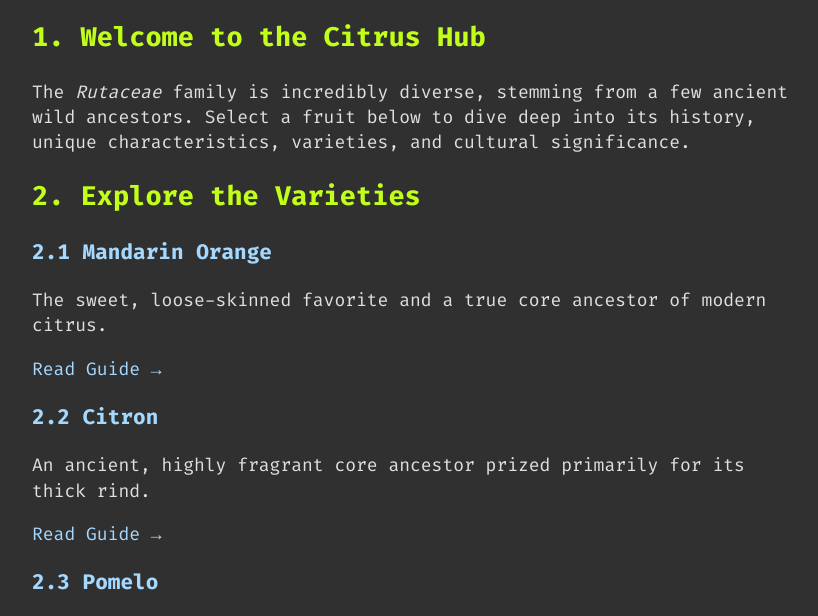
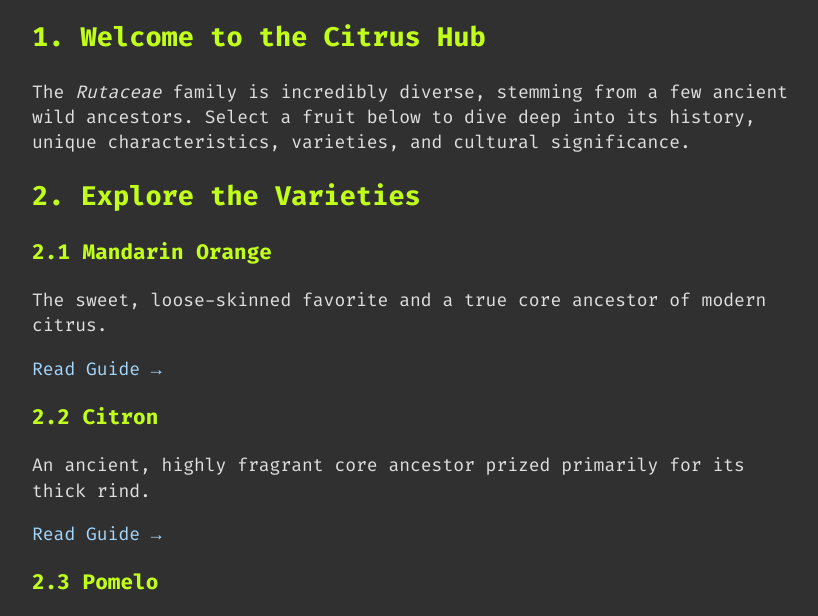
Before and after one commit to myseq/orange, a plain HTML site: page oranges.html in a window 1280 px wide. Shown: the part 152-768 px from the top of the page, without its empty margins (230-1048 px from the left). Drawn offline with Linux system fonts and the light colour scheme.

```diff
--- a/styles.css
+++ b/styles.css
@@ -27,8 +27,8 @@
 h3::before { content: counter(h2-count) "." counter(h3-count) " "; }
 
 h1, strong { color: #FFD800; /* Sunglow */ }
-h2         { color: #C1FE1A; /* chartreuse */ }
-h3, a      { color: #A4D8FF /* Icy Blue */ }
+h2, h3     { color: #C1FE1A; /* chartreuse */ }
+a          { color: #A4D8FF /* Icy Blue */ }
 
 input, textarea, button, select {
     font-family: inherit;
```
